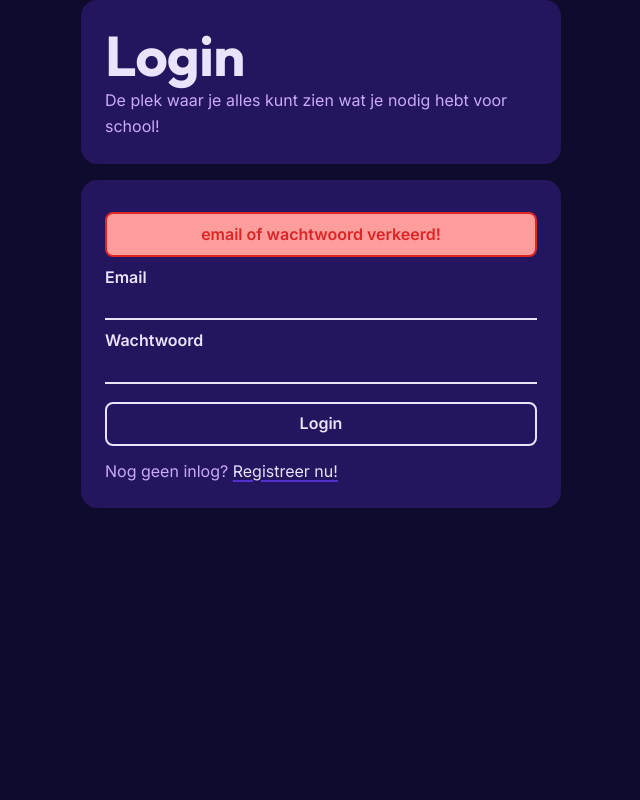
After one commit to Richievdheij/schoolladder, a PHP site: page /portal/login/index.php in a window 1280 px wide. The commit adds this page. Shown: the whole page, without its empty margins (319-959 px from the left). Run offline with PHP 8.4, Linux system fonts and the light colour scheme.

Commit message:
[WIP] Login page

```diff
--- /dev/null
+++ b/css/pages/portal.css
@@ -0,0 +1,84 @@
+form {
+  display: flex;
+  flex-direction: column;
+  width: 480px;
+  margin: 0 auto;
+
+  div {
+    width: 100%;
+    margin-top: 8px;
+  }
+
+  h1 {
+    color: var(--text-heading);
+  }
+
+  label {
+    font-weight: bold;
+    color: var(--brand-mist);
+  }
+
+  input {
+    background-color: inherit;
+    outline: none;
+    border: none;
+    border-bottom: 2px solid var(--brand-mist);
+    width: 100%;
+  }
+
+  input:focus,
+  input:active {
+    border-radius: 0;
+    border-bottom: 2px solid var(--accent-hover);
+    outline: none;
+  }
+
+  button {
+    width: 100%;
+    margin-top: 10px;
+    margin-bottom: 5px;
+    color: var(--brand-mist);
+    border-radius: 8px;
+    font-weight: bold;
+    background: inherit;
+    border: 2px solid;
+    border-radius: var(--radius-md);
+    border-color: var(--brand-mist);
+  }
+
+  button:hover {
+    cursor: pointer;
+    color: var(--brand-lilac);
+    border-color: var(--brand-lilac);
+  }
+
+  button:active {
+    color: var(--accent-hover);
+    border-color: var(--accent-hover);
+  }
+}
+
+.container {
+  padding: var(--space-xl);
+  border-radius: var(--radius-xl);
+  background-color: var(--brand-violet);
+  width: 480px;
+}
+
+.newsletter-input {
+  @apply border-b border-b-white p-2 transition-all;
+
+  @variant focus {
+    @apply border-b border-b-orange-700 outline-none;
+  }
+}
+
+.error {
+  padding: var(--space-sm);
+  background-color: var(--status-error-text);
+  border: 2px solid var(--status-error);
+  border-radius: var(--radius-md);
+  color: var(--status-error);
+  font-weight: bold;
+  text-align: center;
+}
--- a/includes/header.php
+++ b/includes/header.php
@@ -26,6 +26,7 @@ $pageStyle = $page === '' ? '' : 'css/pages/' . basename($page) . '.css';
 $hasPageStyle = $pageStyle !== '' && is_file(dirname(__DIR__) . '/' . $pageStyle);
 
 ?>
+
 <head>
     <meta charset="UTF-8">
     <?php /* viewport-fit=cover is what makes env(safe-area-inset-*) return
@@ -44,7 +45,8 @@ $hasPageStyle = $pageStyle !== '' && is_file(dirname(__DIR__) . '/' . $pageStyle
     <link rel="stylesheet" href="<?= BASE_URL ?>css/components.css">
     <link rel="stylesheet" href="<?= BASE_URL ?>css/components/navbar.css">
     <link rel="stylesheet" href="<?= BASE_URL ?>css/components/bottom-nav.css">
-<?php if ($hasPageStyle): ?>
-    <link rel="stylesheet" href="<?= BASE_URL . $pageStyle ?>">
-<?php endif; ?>
+    <link rel="stylesheet" href="<?= BASE_URL ?>css/pages/portal.css">
+    <?php if ($hasPageStyle): ?>
+        <link rel="stylesheet" href="<?= BASE_URL . $pageStyle ?>">
+    <?php endif; ?>
 </head>
--- /dev/null
+++ b/portal/login/index.php
@@ -0,0 +1,41 @@
+<?php
+$pageTitle = 'Schoolladder';
+
+?>
+<!DOCTYPE html>
+<html lang="nl">
+<?php require __DIR__ . '/../../includes/header.php'; ?>
+
+<body>
+    <main style="display: flex; flex-direction: column; gap: 1em;">
+        <div class="container">
+            <h1>Login</h1>
+            <p>De plek waar je alles kunt zien wat je nodig hebt voor school!</p>
+        </div>
+        <form action="" method="post" class="container">
+            <div class="error">
+                email of wachtwoord verkeerd!
+            </div>
+            <div>
+                <label for="email">Email</label>
+                <input type="email" name="email">
+            </div>
+
+            <div>
+                <label for="password">Wachtwoord</label>
+                <input type="password" name="password">
+            </div>
+            <div>
+                <button type="submit" name="submit">Login</button>
+            </div>
+            <div>
+                <p>Nog geen inlog? <a href="/portal/register">Registreer nu!</a></p>
+            </div>
+        </form>
+    </main>
+
+    <?php require __DIR__ . '/../../includes/footer.php'; ?>
+
+</body>
+
+</html>
```
